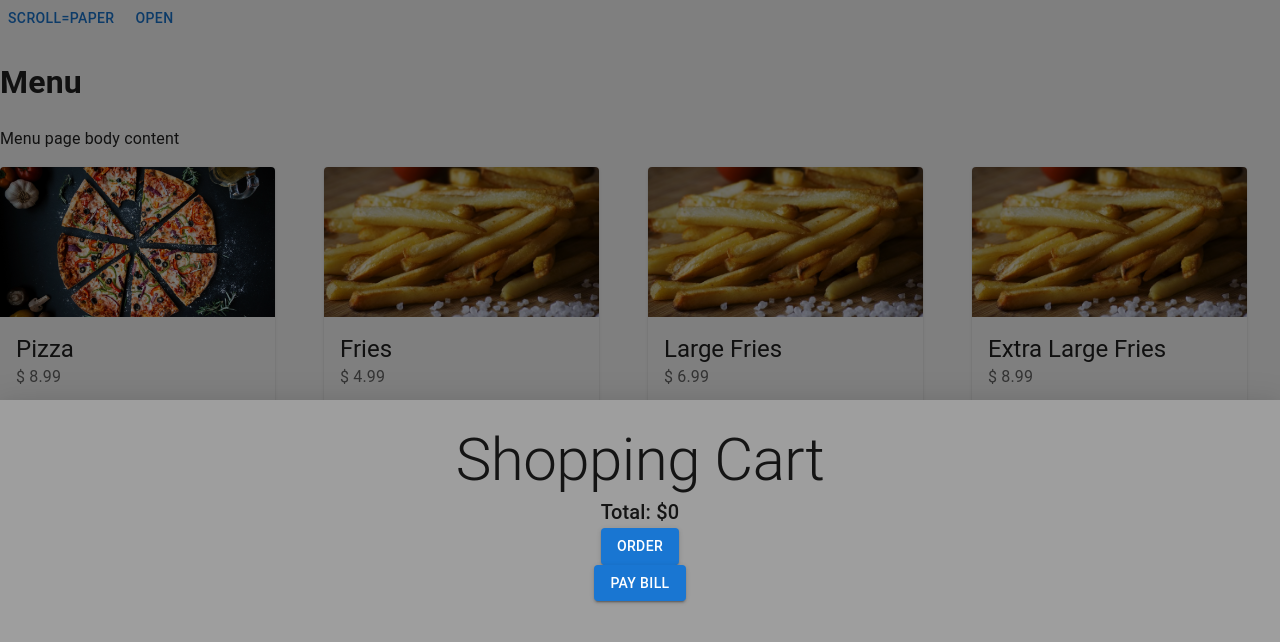
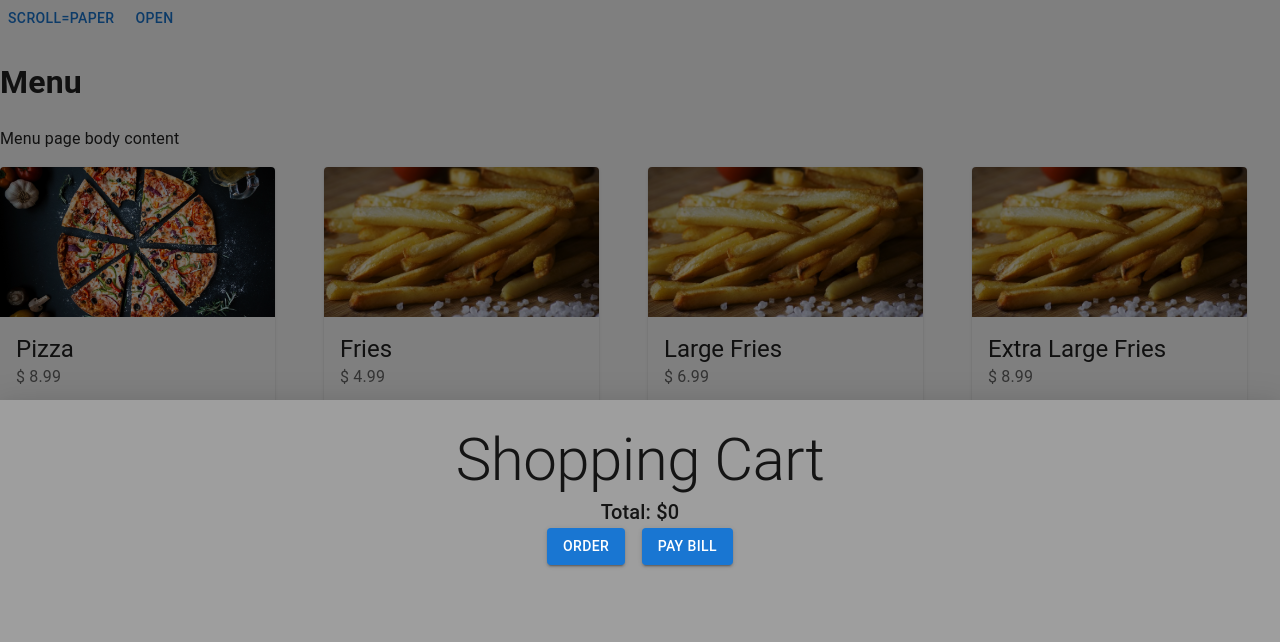
Before and after one commit to zhua15/4HC3Project, a React (Create React App) app: page /#/ in a window 1280 px wide. Both pictures are taken after a click on the button "OPEN". Shown: the top 642 px of the page. Built offline with nearby package versions, Linux system fonts and the light colour scheme.

Commit message:
made cart buttons look nicer

```diff
--- a/src/Components/Cart.tsx
+++ b/src/Components/Cart.tsx
@@ -110,8 +110,7 @@ const cart = (props: cartProps) => {
                     <Button variant='contained'>
                         Order
                     </Button>
-                </Box>
-                <Box textAlign='center'>
+                    &nbsp;&nbsp;&nbsp;&nbsp;
                     <Button variant='contained'>
                         Pay Bill
                     </Button>
```
